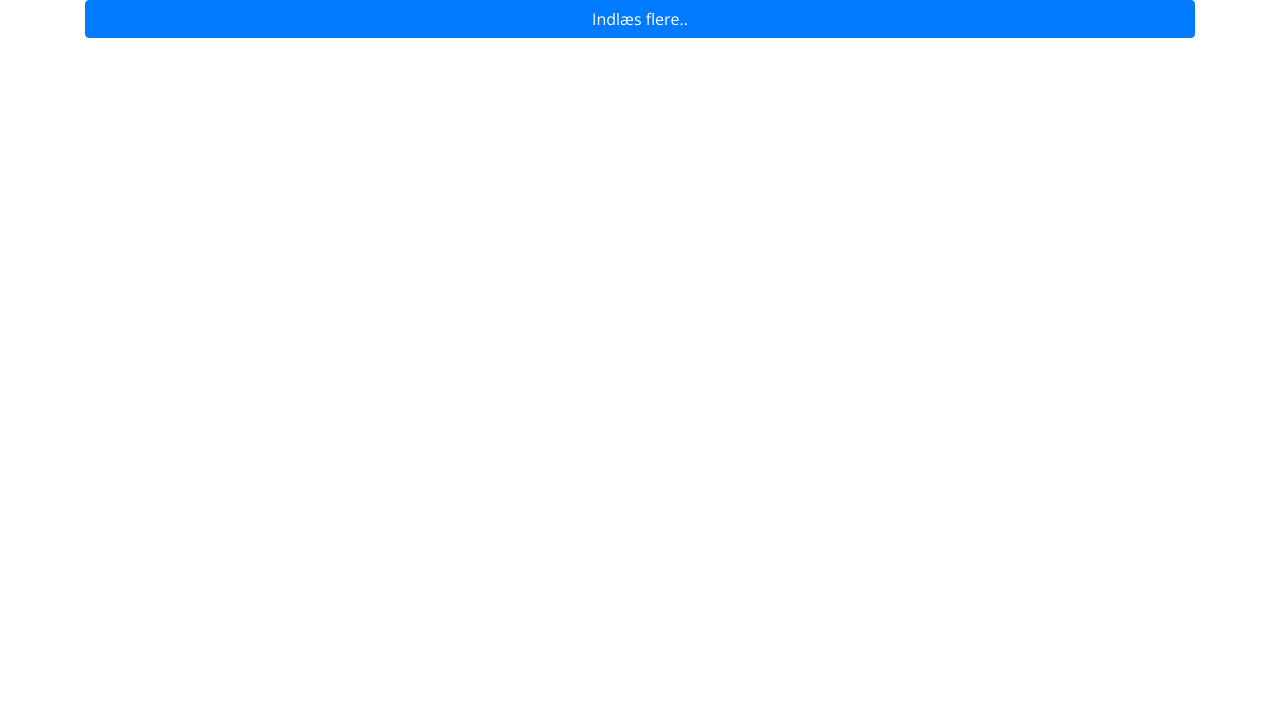
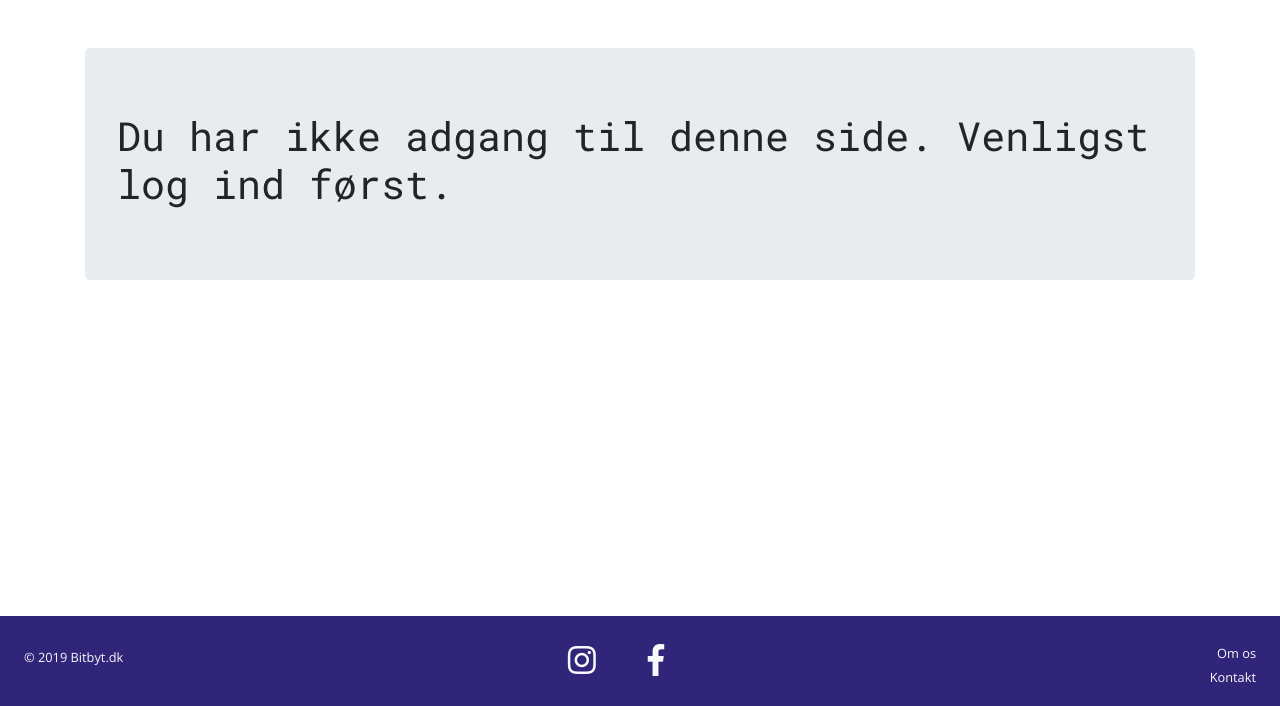
Before and after one commit to bitbyt-LOOP4/bitbyt.dk, a PHP site: page /feed.php in a window 1280 px wide. Shown: the part 94-800 px from the top of the page. Run offline with PHP 8.4, Linux system fonts and the light colour scheme; data that the repository does not hold is empty.

Commit message:
sdklsdaklsakla

```diff
--- a/feed.php
+++ b/feed.php
@@ -1,9 +1,8 @@
 <?php
-include_once './includes/header.php';
-include_once 'conn.php';
-/* $con = mysqli_connect("localhost", "root", "Mikkelsen", "bitbyt"); */
-
-
+$page = 'bitbyt';
+require_once('includes/header.php');
+if (isset($_SESSION['user_id'])) {
+$user_id = $_SESSION['user_id'];
 ?>
 
 <!-- container der indeholder artikler -->
@@ -87,13 +86,20 @@ include_once 'conn.php';
     </div>
 </div>
 
-
-
-    <!-- Optional JavaScript -->
-    <!-- jQuery first, then Popper.js, then Bootstrap JS -->
-    <script src="https://code.jquery.com/jquery-3.3.1.slim.min.js" integrity="sha384-q8i/X+965DzO0rT7abK41JStQIAqVgRVzpbzo5smXKp4YfRvH+8abtTE1Pi6jizo" crossorigin="anonymous"></script>
-    <script src="https://cdnjs.cloudflare.com/ajax/libs/popper.js/1.14.7/umd/popper.min.js" integrity="sha384-UO2eT0CpHqdSJQ6hJty5KVphtPhzWj9WO1clHTMGa3JDZwrnQq4sF86dIHNDz0W1" crossorigin="anonymous"></script>
-    <script src="https://stackpath.bootstrapcdn.com/bootstrap/4.3.1/js/bootstrap.min.js" integrity="sha384-JjSmVgyd0p3pXB1rRibZUAYoIIy6OrQ6VrjIEaFf/nJGzIxFDsf4x0xIM+B07jRM" crossorigin="anonymous"></script>
-</body>
-
-</html>
+<?php
+require_once('includes/footer.php');
+die();
+}
+/* Hvis ikke brugeren er logget ind vil siden ikke være tilgængelig */
+elseif (!isset($_SESSION['user_id'])) {
+	?>
+<div class="container pt-5">
+    <div class=jumbotron>
+        <h1>Du har ikke adgang til denne side. Venligst log ind først.</h1>
+    </div>
+</div>
+<?php
+}
+require_once('includes/footer.php');
+die();
+?>
--- a/header2.php
+++ b/header2.php
@@ -52,10 +52,10 @@
                         Hjem</a>
                 </li>
                 <li>
-                    <a href="*" class="nav-link my-2 icon-navbar icon_text"><i class="fas fa-search bottom_icons icon-color"></i><br>
+                    <a href="" class="nav-link my-2 icon-navbar icon_text"><i class="fas fa-search bottom_icons icon-color"></i><br>
                         Søg</a>
                 </li>
-                <li>
+                <! <li>
                     <a href="" class="nav-link my-2 icon-navbar icon_text"><i class="fas fa-comment-dots bottom_icons icon-color"></i><br>
                         Beskeder</a>
                     </li>
--- a/includes/header.php
+++ b/includes/header.php
@@ -1,86 +1,43 @@
 <?php
 session_start();
 require_once('conn.php');
-?>
-
-<!DOCTYPE html>
-<html lang="en">
-
-<head>
-    <meta charset="utf-8">
-    <meta name="author" content="bitbyt.dk">
-    <meta name="viewport" content="width=device-width">
-    <link rel="stylesheet" type="text/css" href="css/bootstrap.css">
-    <!-- Kilde til icon biblotek fra bootstrap 4 -->
-
-    <title>
-        <?php echo $page;?>
-    </title>
-    <!-- Link til jquery og js -->
-    <script src="https://ajax.googleapis.com/ajax/libs/jquery/3.4.1/jquery.min.js"></script>
-    <script src="https://cdnjs.cloudflare.com/ajax/libs/popper.js/1.15.0/umd/popper.js"></script>
-    <script src="https://stackpath.bootstrapcdn.com/bootstrap/4.3.1/js/bootstrap.min.js"></script>
-    <!-- Link til Javascript -->
-    <!-- Bootstrap CSS -------------------------------------------------->
-    <link rel="stylesheet" type="text/css" href="css/bootstrap.css">
-    <link rel="stylesheet" href="styles/style.css">
-    <!-- Kilde til icon biblotek fra bootstrap 4 ------------------------>
-    <link rel="stylesheet" href="https://use.fontawesome.com/releases/v5.7.0/css/all.css" integrity="sha384-lZN37f5QGtY3VHgisS14W3ExzMWZxybE1SJSEsQp9S+oqd12jhcu+A56Ebc1zFSJ" crossorigin="anonymous">
-    <!-- Google fonts ----->
-    <link href="https://fonts.googleapis.com/css?family=Open+Sans|Roboto+Mono&display=swap" rel="stylesheet">
-</head>
-
-<script type="text/javascript">
-    //<![CDATA[
-
-    window.onload = function() {
-
-        $(window).scroll(function() {
-            $('nav').toggleClass('scrolled', $(this).scrollTop() > 50);
-        });
-
-    }
-
-    //]]>
-
-</script>
-
-<body>
-    <!--Jesper/ Det her er til top navigationen på computeren ------------------------------------------>
-    <nav class="navbar navbar-expand-lg sticky-top navbar-light bg-bitbyt navbar-default">
-        <div class="d-flex flex-grow-1">
-            <span class="w-100 d-lg-none d-block">
-                <!-- Centrerer logo på mobil --></span>
-            <a class="navbar-brand d-none d-lg-inline-block" href="./index.php">
-                <img src="images/logo_transparent1.png" alt="logo" class="logo">
-            </a>
-            <!-- Placerer logo i midten på små skærme -->
-            <a class="navbar-brand-two mx-auto d-lg-none d-inline-block" href="./index.php">
-                <img src="images/logo_transparent1.png" alt="logo" class="logo">
-            </a>
-            <div class="w-100 text-right">
-                <button class="navbar-toggler" type="button" data-toggle="collapse" data-target="#myNavbar">
-                    <span class="navbar-toggler-icon"></span>
-                </button>
+/* Jesper/  Hvis brugeren er logget ind vises følgende nav-bar */
+if(isset($_SESSION['user_id'])) {
+    $menu = '
+           <!--Jesper/ Det her er til top navigationen på computeren når man er logget ind-------------->
+    <nav class="navbar sticky-top navbar-light bg-bitbyt navbar-default d-none d-md-block">
+        <div class="container-fluid">
+            <div class="navbar-header">
+                <a class="navbar-brand" href="./index.php">
+                    <img src="images/logo_transparent1.png" alt="logo" class="logo">
+                </a>
             </div>
-        </div>
-        <div class="collapse navbar-collapse flex-grow-1 text-right" id="myNavbar">
-            <ul class="navbar-nav ml-auto flex-nowrap">
-                <li class="nav-item">
-                    <a href="faq.php" class="nav-link m-2 menu-item nav-active">Sådan virker det</a>
+            <ul class="nav navbar-right">
+                <li>
+                    <a href="index.php" class="nav-link my-2 icon-navbar icon_text"><i class="fas fa-home bottom_icons icon-color"></i><br>
+                        Hjem</a>
                 </li>
-                <li class="nav-item">
-                    <a href="./login.php" class="nav-link m-2 menu-item">Log ind</a>
+                <li>
+                    <a href="" class="nav-link my-2 icon-navbar icon_text"><i class="fas fa-search bottom_icons icon-color"></i><br>
+                        Søg</a>
                 </li>
-                <li class="nav-item">
-                    <a href="#" class="nav-link m-2 menu-item btn btn-info btn-registrer">Registrer</a>
-                </li>
+                <! <li>
+                    <a href="" class="nav-link my-2 icon-navbar icon_text"><i class="fas fa-comment-dots bottom_icons icon-color"></i><br>
+                        Beskeder</a>
+                    </li>
+                    <li>
+                        <a href="profil.php" class="nav-link my-2 icon-navbar icon_text"><i class="fas fa-user bottom_icons icon-color"></i><br>
+                            Profil</a>
+                    </li>
+                    <li>
+                        <a href="logout.php" class="nav-link my-2 icon-navbar icon_text"><i class="fas fa-sign-out-alt bottom_icons icon-color"></i><br>
+                            Log ud</a>
+                    </li>
             </ul>
         </div>
     </nav>
     <!-- Det her er til navigation på tablet og mobil -------------------------------------------------->
-    <!-- Oliver Bootstrap er benyttet til det meste af designet, dernæst overskrevet af CSS -->
-    <div class="container-fluid fixed-bottom d-md-none container_head">
+    <nav class="container-fluid fixed-bottom d-md-none container_head">
         <div class="row">
             <div class="col-2 bottom_links text-center">
                 <a class="icon_text" href="*">
@@ -116,4 +73,80 @@ require_once('conn.php');
                 </a>
             </div>
         </div>
-    </div>
+    </nav>
+    ';
+} else /* Hvis brugeren ikke er logget ind vises denne */ {
+    $menu = '
+        <nav class="navbar navbar-expand-lg sticky-top navbar-light bg-bitbyt navbar-default">
+        <div class="d-flex flex-grow-1">
+            <span class="w-100 d-lg-none d-block">
+                <!-- Centrerer logo på mobil --></span>
+            <a class="navbar-brand d-none d-lg-inline-block" href="./index.php">
+                <img src="images/logo_transparent1.png" alt="logo" class="logo">
+            </a>
+            <!-- Placerer logo i midten på små skærme -->
+            <a class="navbar-brand-two mx-auto d-lg-none d-inline-block" href="./index.php">
+                <img src="images/logo_transparent1.png" alt="logo" class="logo">
+            </a>
+            <div class="w-100 text-right">
+                <button class="navbar-toggler" type="button" data-toggle="collapse" data-target="#myNavbar">
+                    <span class="navbar-toggler-icon"></span>
+                </button>
+            </div>
+        </div>
+        <div class="collapse navbar-collapse flex-grow-1 text-right" id="myNavbar">
+            <ul class="navbar-nav ml-auto flex-nowrap">
+                <li class="nav-item">
+                    <a href="faq.php" class="nav-link m-2 menu-item nav-active">Sådan virker det</a>
+                </li>
+                <li class="nav-item">
+                    <a href="./user-log-in.php" class="nav-link m-2 menu-item">Log ind</a>
+                </li>
+                <li class="nav-item">
+                    <a href="register_kid.php" class="nav-link m-2 menu-item btn btn-info btn-registrer">Registrer</a>
+                </li>
+            </ul>
+        </div>
+    </nav>
+';
+}
+?>
+
+<!DOCTYPE html>
+<html lang="en">
+
+<head>
+    <meta charset="utf-8">
+    <meta name="author" content="bitbyt.dk">
+    <meta name="viewport" content="width=device-width">
+    <title>
+        <?php echo $page;?>
+    </title>
+    <!-- Link til jquery og js ------------------------------------------>
+    <script src="https://ajax.googleapis.com/ajax/libs/jquery/3.4.1/jquery.min.js"></script>
+    <script src="https://cdnjs.cloudflare.com/ajax/libs/popper.js/1.15.0/umd/popper.js"></script>
+    <script src="https://stackpath.bootstrapcdn.com/bootstrap/4.3.1/js/bootstrap.min.js"></script>
+    <!-- Bootstrap CSS -------------------------------------------------->
+    <link rel="stylesheet" type="text/css" href="css/bootstrap.css">
+    <!-- Vores CSS ------------------------------------------------------>
+    <link rel="stylesheet" href="styles/style.css">
+    <!-- Kilde til fontawesome ikoner ----------------------------------->
+    <link rel="stylesheet" href="https://use.fontawesome.com/releases/v5.7.0/css/all.css" integrity="sha384-lZN37f5QGtY3VHgisS14W3ExzMWZxybE1SJSEsQp9S+oqd12jhcu+A56Ebc1zFSJ" crossorigin="anonymous">
+    <!-- Google fonts ----->
+    <link href="https://fonts.googleapis.com/css?family=Open+Sans|Roboto+Mono&display=swap" rel="stylesheet">
+</head>
+
+<!-- Script som er med til at få nav-bar til at skifte farve ved scroll --->
+<script type="text/javascript">
+    //<![CDATA[
+    window.onload = function() {
+        $(window).scroll(function() {
+            $('nav').toggleClass('scrolled', $(this).scrollTop() > 50);
+        });
+    }
+    //]]>
+
+</script>
+
+<body>
+    <?php echo $menu; ?>
--- a/user-log-in.php
+++ b/user-log-in.php
@@ -2,7 +2,7 @@
 $page = 'Log ind';
 require_once('includes/header.php');
 if(isset($_SESSION['user_id'])) {
-    header('Location: loggedin_front.php');
+    header('Location: feed.php');
 }
 if (isset($_COOKIE['login'])) {
 	$kid_username = $_COOKIE['login'];
@@ -34,7 +34,7 @@ if(isset($_POST['username']) && isset($_POST['password'])) {
             }
             if ($token == $password) {
                 $_SESSION['user_id'] = $user_id;
-                header('Location: loggedin_front.php');
+                header('Location: feed.php');
             }
         }
     }
```
Lines whose indentation alone changed are shown as unchanged.
